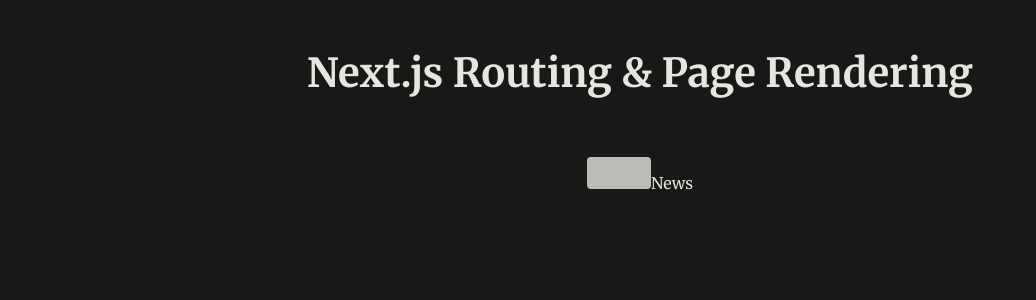
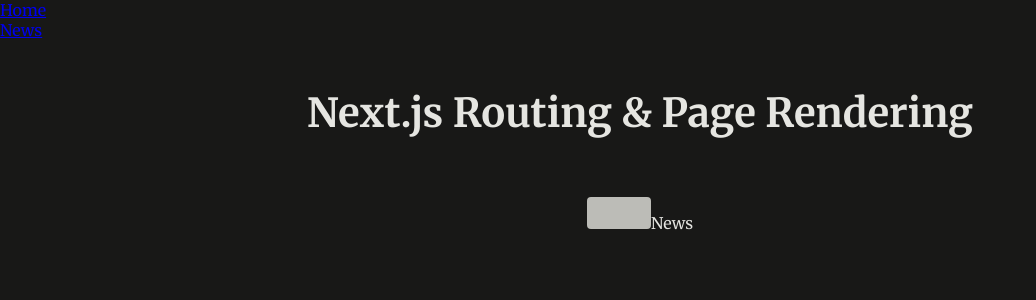
Before and after one commit to GitQuuu/learn_nextjs, a Next.js app: page / in a window 1280 px wide. Shown: the top 300 px of the page, without its empty margins (0-1036 px from the left). Built offline with nearby package versions, Linux system fonts and the light colour scheme.

Commit message:
138.Adds a main header with navigation links
Implements a navigation header component with links to the home and news pages.

This improves site navigation and user experience.

```diff
--- a/app/components/main-header/main-header.jsx
+++ b/app/components/main-header/main-header.jsx
@@ -1,5 +1,18 @@
+import Link from 'next/link';
+
 export default function MainHeader() {
     return (
-        <h1>Welcome to Our Website</h1>
+        <header>
+            <nav>
+                <ul>
+                    <li>
+                        <Link href="/">Home</Link>
+                    </li>
+                    <li>
+                        <Link href="/news">News</Link>
+                    </li>
+                </ul>
+            </nav>
+        </header>
     );
 }
--- a/app/layout.js
+++ b/app/layout.js
@@ -1,4 +1,5 @@
 import './globals.css';
+import MainHeader from './components/main-header/main-header';
 
 export const metadata = {
   title: 'Next.js Page Routing & Rendering',
@@ -8,7 +9,10 @@ export const metadata = {
 export default function RootLayout({ children }) {
  return (
     <html lang="en">
-      <body>{children}</body>
+      <body>
+      <MainHeader/>
+      {children}
+      </body>
     </html>
   )
 }
```
Also changed, not shown: app/news/[slug]/page.jsx (line endings or trailing spaces).
